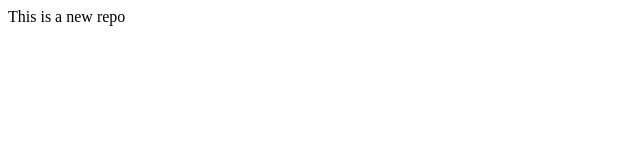
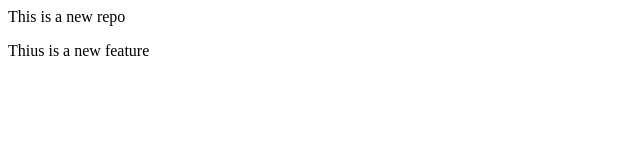
Before and after one commit to RahulSen3718/localrepo, a plain HTML site: page index.html in a window 1280 px wide. Shown: the whole page, without its empty margins (0-640 px from the left). Drawn offline with Linux system fonts and the light colour scheme.

Commit message:
Add new feature

```diff
--- a/index.html
+++ b/index.html
@@ -1 +1,2 @@
 <p>This is a new repo</p>
+<p>Thius is a new feature</p>
```
Also changed, not shown: 1 other file.
